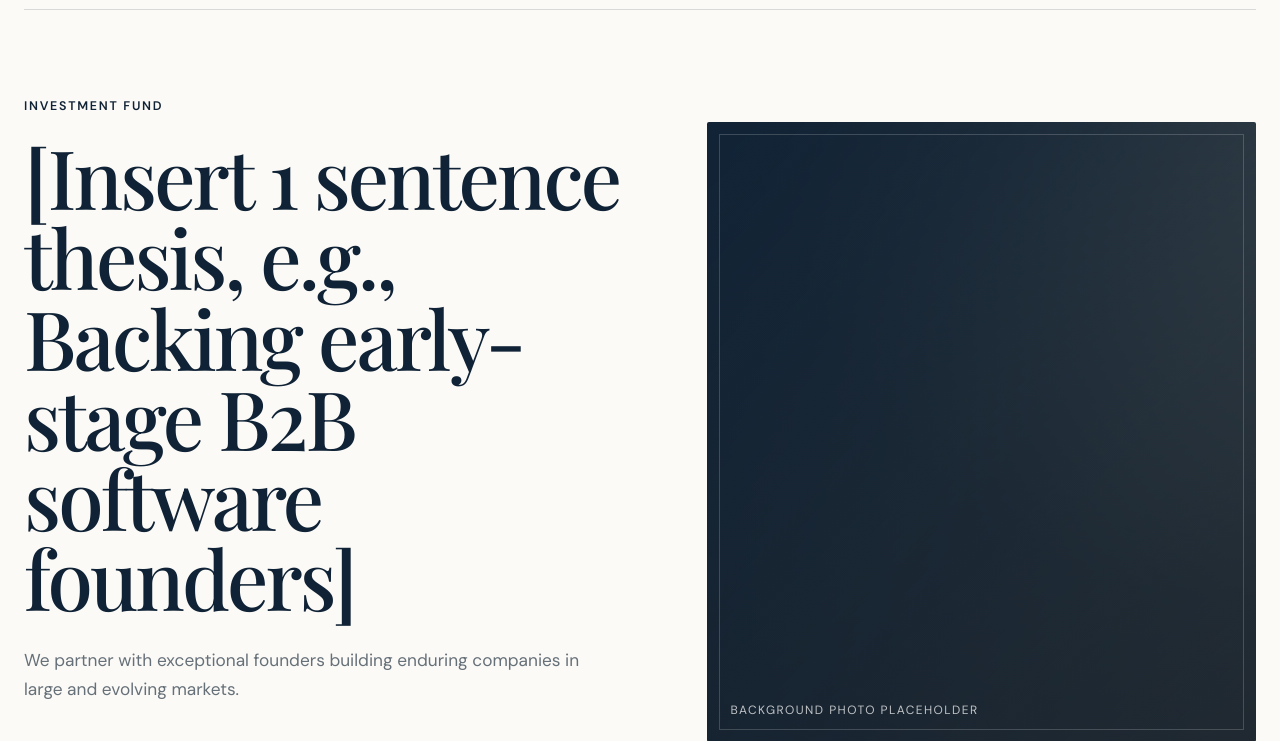
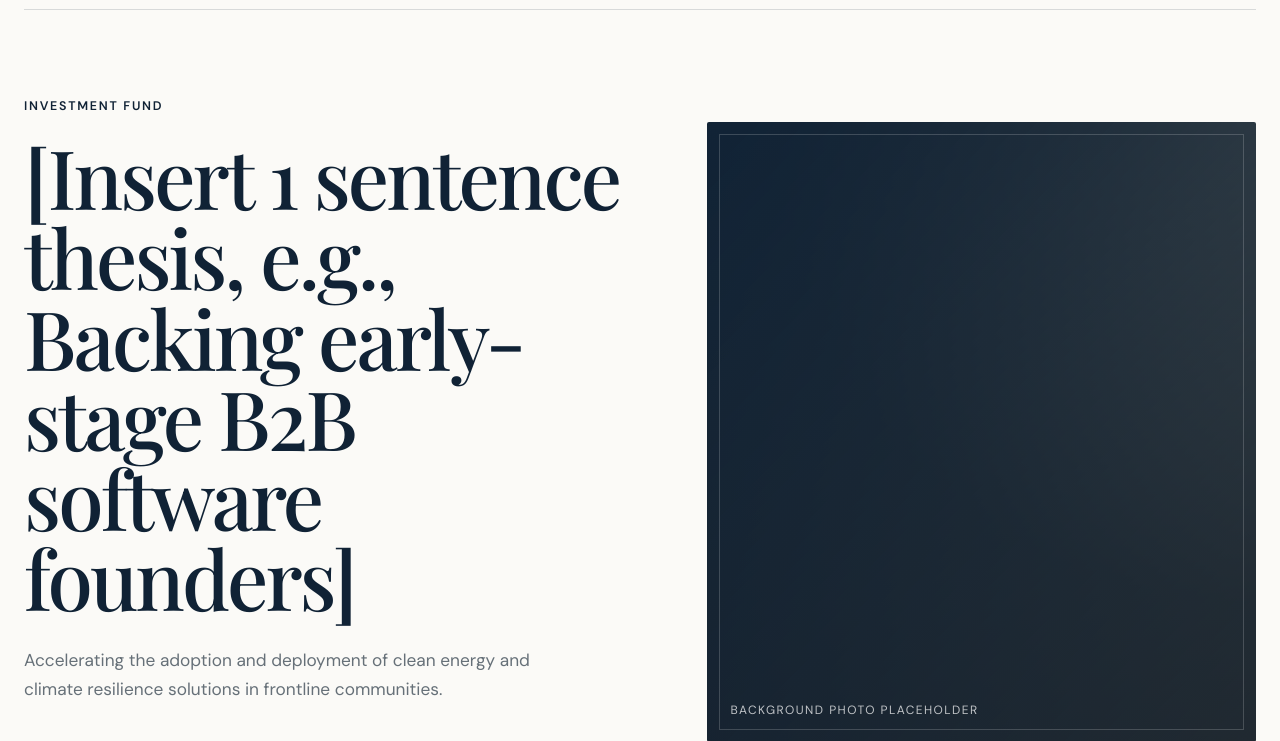
Before and after one commit to worc3467/Cruxline, a plain HTML site: page index.html in a window 1280 px wide. Shown: the part 78-819 px from the top of the page. Drawn offline with nearby package versions, Linux system fonts and the light colour scheme.

Commit message:
Update hero intro text for investment fund

```diff
--- a/index.html
+++ b/index.html
@@ -33,7 +33,7 @@
         <p class="eyebrow">Investment Fund</p>
         <h1>[Insert 1 sentence thesis, e.g., Backing early-stage B2B software founders]</h1>
         <p class="hero-intro">
-          We partner with exceptional founders building enduring companies in large and evolving markets.
+          Accelerating the adoption and deployment of clean energy and climate resilience solutions in frontline communities.
         </p>
         <a class="text-link" href="#about">Learn more <span aria-hidden="true">↘</span></a>
       </div>
```
